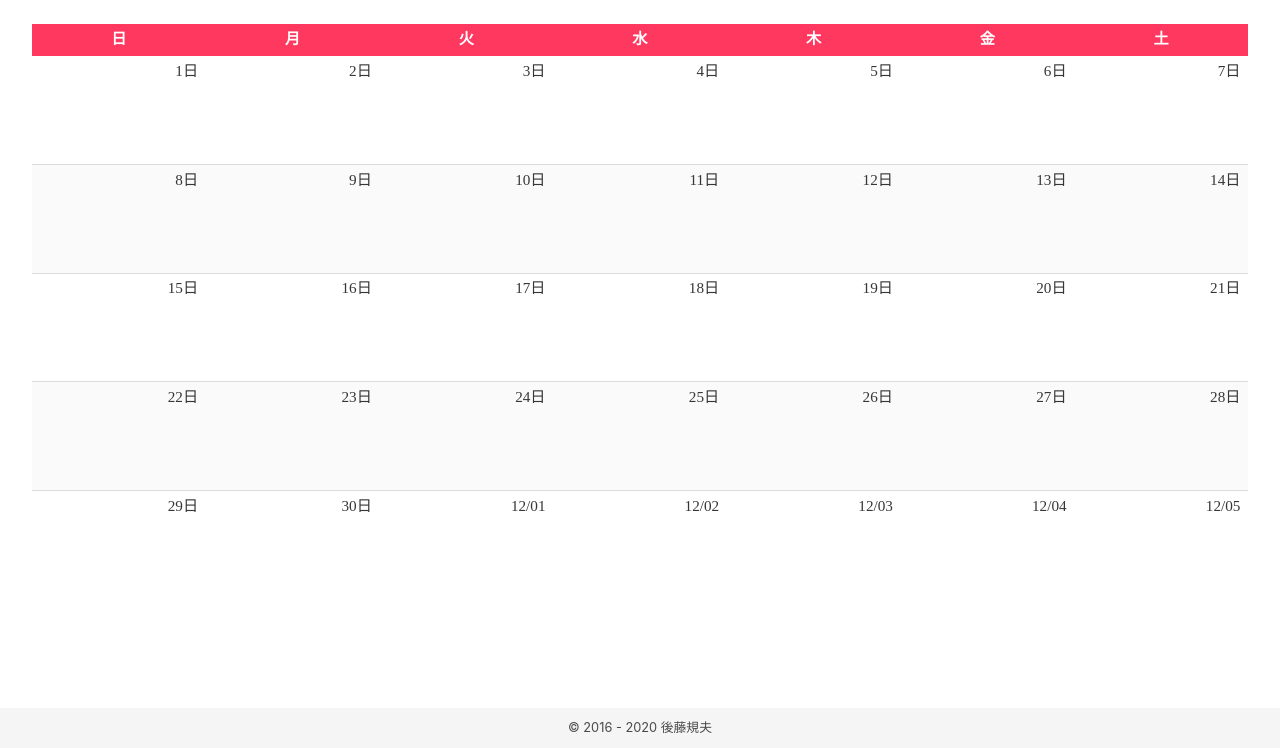
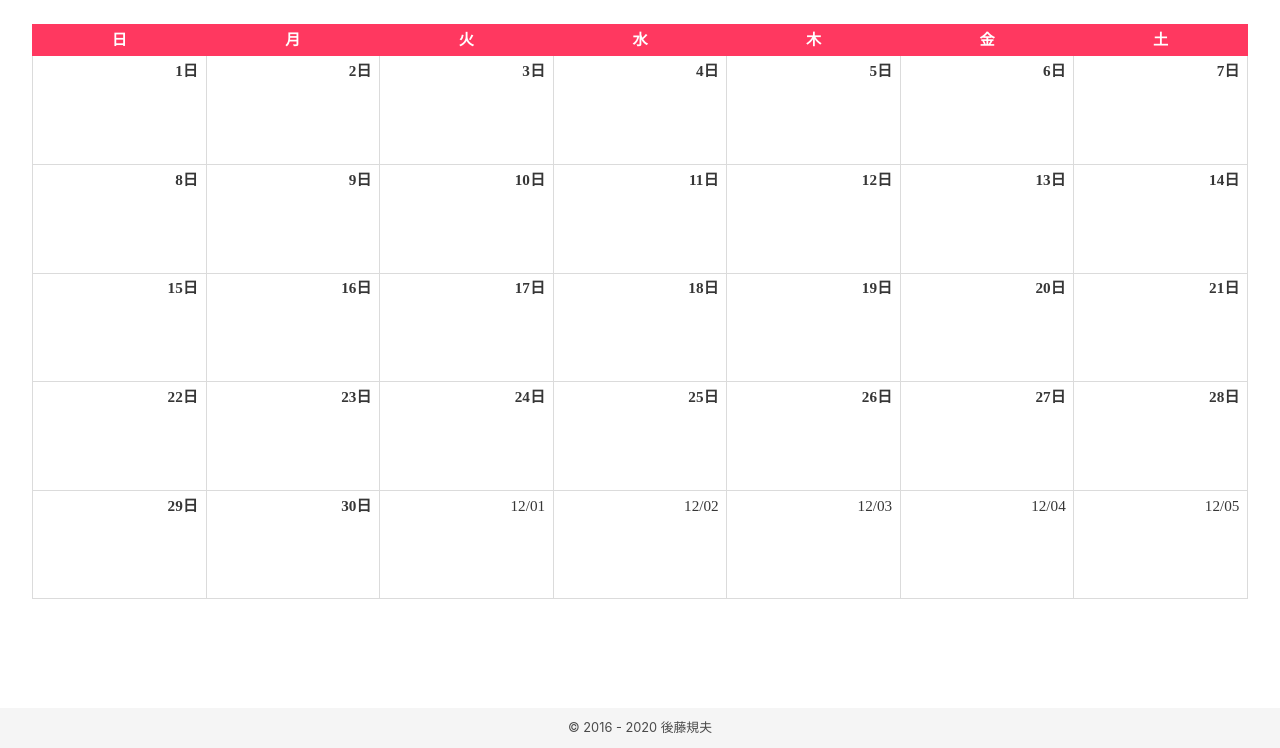
Before and after one commit to gotonorio/calendar, a Django app: page /calendar/ in a window 1280 px wide. Shown: the part 52-800 px from the top of the page. Run offline with Django 3.2, Linux system fonts and the light colour scheme; data that the repository does not hold is empty.

Commit message:
form画面のtextareaサイズを5行に制限

```diff
--- a/mcal/forms.py
+++ b/mcal/forms.py
@@ -10,6 +10,7 @@ class ScheduleForm(forms.ModelForm):
         fields = ('description', )
         widgets = {
             'description': forms.Textarea(attrs={
-                'class': 'textarea',
+                'class': 'textarea ',
+                'rows': '5',
             }),
         }
--- a/mcal/templates/mcal/calendar.html
+++ b/mcal/templates/mcal/calendar.html
@@ -39,7 +39,7 @@
 
 <br>
 <div class="container is-fluid">
-  <table class="table is-narrow is-striped is-responsible">
+  <table class="table is-narrow is-responsible is-bordered">
     <thead>
       <tr>
         {% for w in week_names %}
@@ -56,7 +56,7 @@
                 {% if month_current.month != day.month %}
                   {{ day | date:"m/d" }}
                 {% else %}
-                  {{ day.day }}日
+                  <div class=" has-text-weight-bold">{{ day.day }}日</div>
                 {% endif %}
 
                 {% for schedule in schedules %}
```
